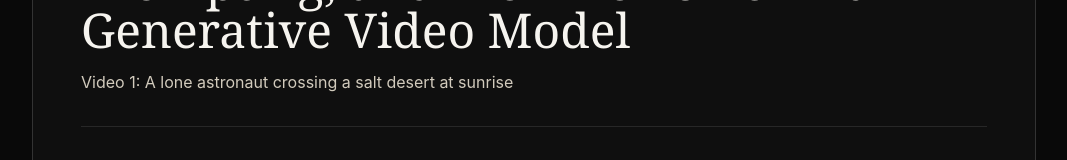
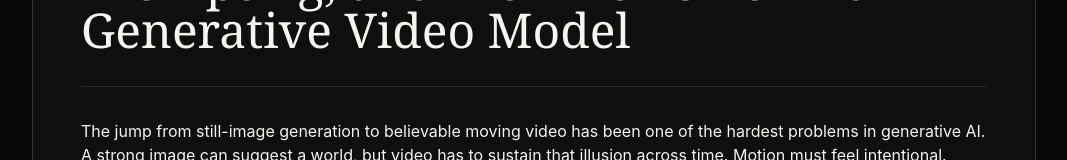
Before and after one commit to bulandun/CreateXDM, a Next.js app: page /creative-supply-chain in a window 1280 px wide. Shown: the part 223-383 px from the top of the page, without its empty margins (106-1173 px from the left). Built offline with nearby package versions, Linux system fonts and the light colour scheme.

Commit message:
Remove Video 1 astronaut subtitle from creative supply chain page

```diff
--- a/app/creative-supply-chain/page.tsx
+++ b/app/creative-supply-chain/page.tsx
@@ -15,9 +15,6 @@ export default function CreativeSupplyChainPage() {
           <h1 className="mt-5 font-serif text-3xl leading-tight text-[#f6f4ef] md:text-5xl">
             An In-Depth Guide to the Architecture, Prompting, and Workflows Behind Generative Video Model
           </h1>
-          <p className="mt-4 text-sm text-[#d2cbbd] md:text-base">
-            Video 1: A lone astronaut crossing a salt desert at sunrise
-          </p>
         </header>
 
         <section className="prose prose-invert mt-8 max-w-none prose-headings:font-serif prose-p:text-[#d2cbbd] prose-li:text-[#d2cbbd]">
```
